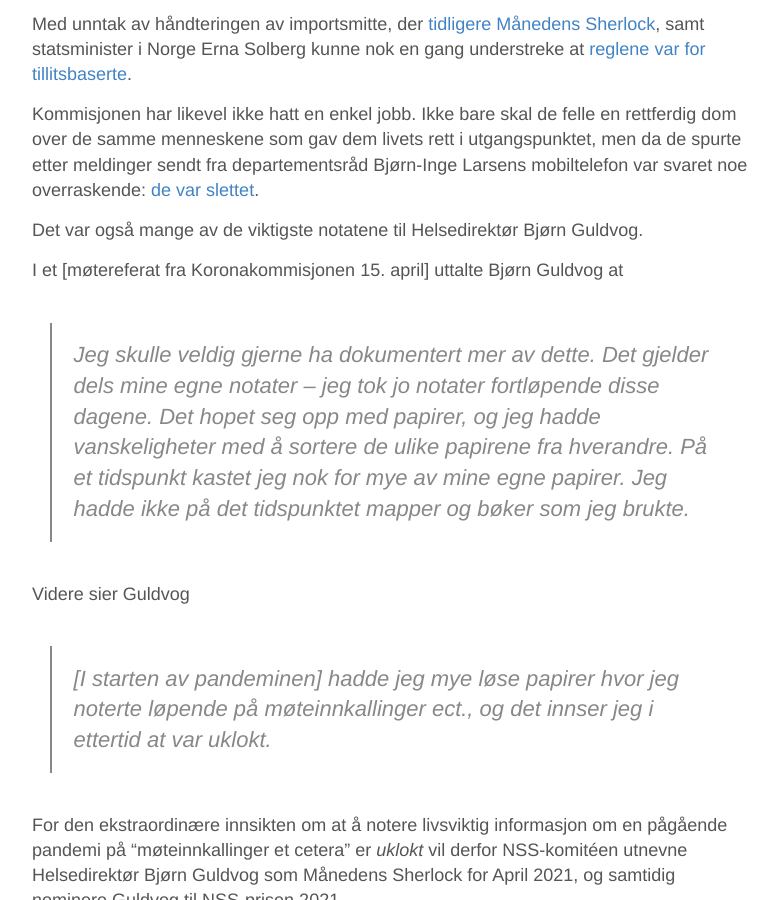
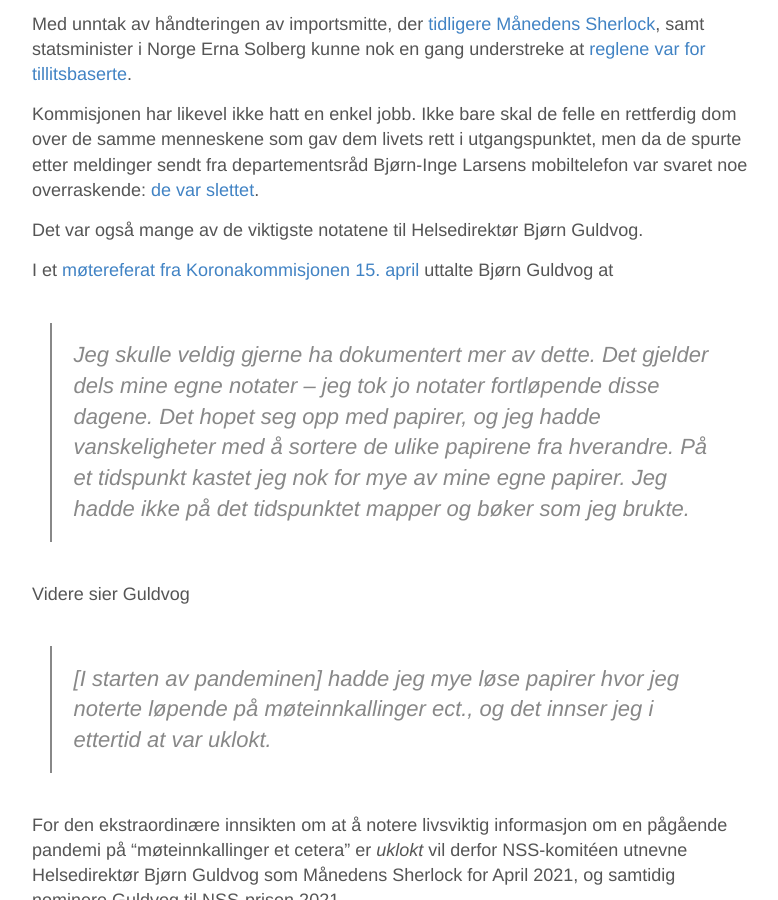
Before and after one commit to mathialo/no-shit-sherlock, a Jekyll site: the page built from _posts/2021-04-30-april-2021.md, in a window 1280 px wide and 900 px high, scrolled down 336 px. Shown: the whole window, without its empty margins (248-1026 px from the left). Built offline with Jekyll 4.4.1, drawn with Linux system fonts in a browser that asks for light colours; some of the changed lines change nothing that is shown.

Commit message:
fix link

```diff
--- a/_posts/2021-04-30-april-2021.md
+++ b/_posts/2021-04-30-april-2021.md
@@ -17,7 +17,7 @@ fra departementsråd Bjørn-Inge Larsens mobiltelefon var svaret noe overraskend
 
 Det var også mange av de viktigste notatene til Helsedirektør Bjørn Guldvog.
 
-I et [møtereferat fra Koronakommisjonen 15. april] uttalte Bjørn Guldvog at
+I et [møtereferat fra Koronakommisjonen 15. april](https://mm.aftenposten.no/dokumenter/2021-04-15_Referat%20fra%20intervju%20med%20helsedirekt%C3%B8r%20Guldvog.pdf) uttalte Bjørn Guldvog at
 
 > Jeg skulle veldig gjerne ha dokumentert mer av dette. Det gjelder dels mine egne notater – jeg tok
 > jo notater fortløpende disse dagene. Det hopet seg opp med papirer, og jeg hadde vanskeligheter
```
